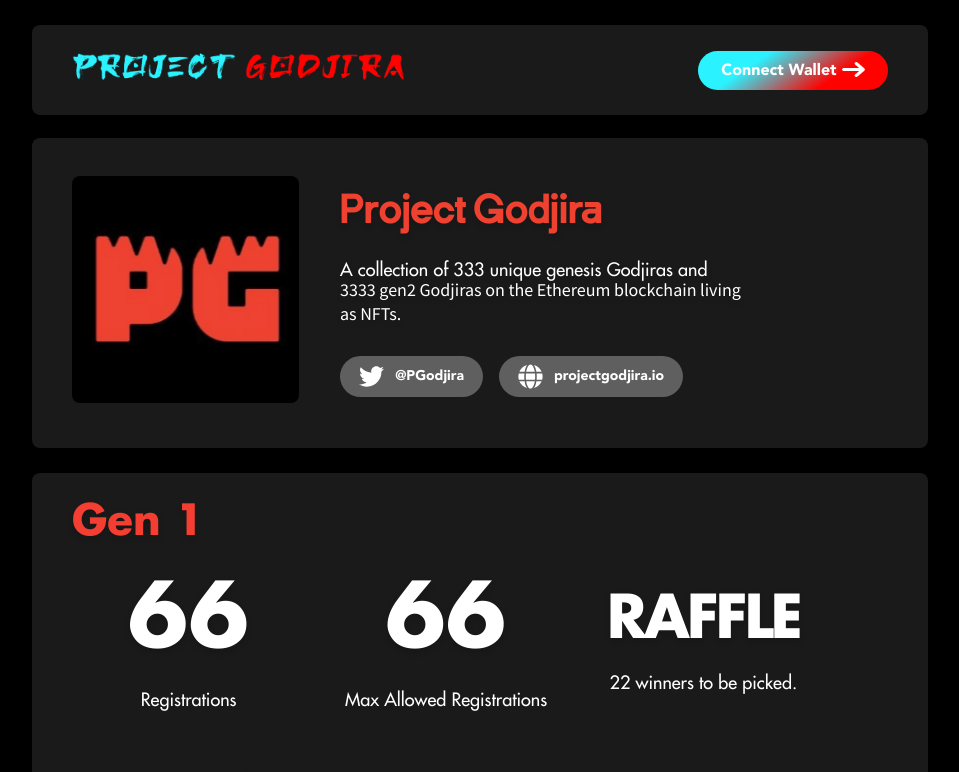
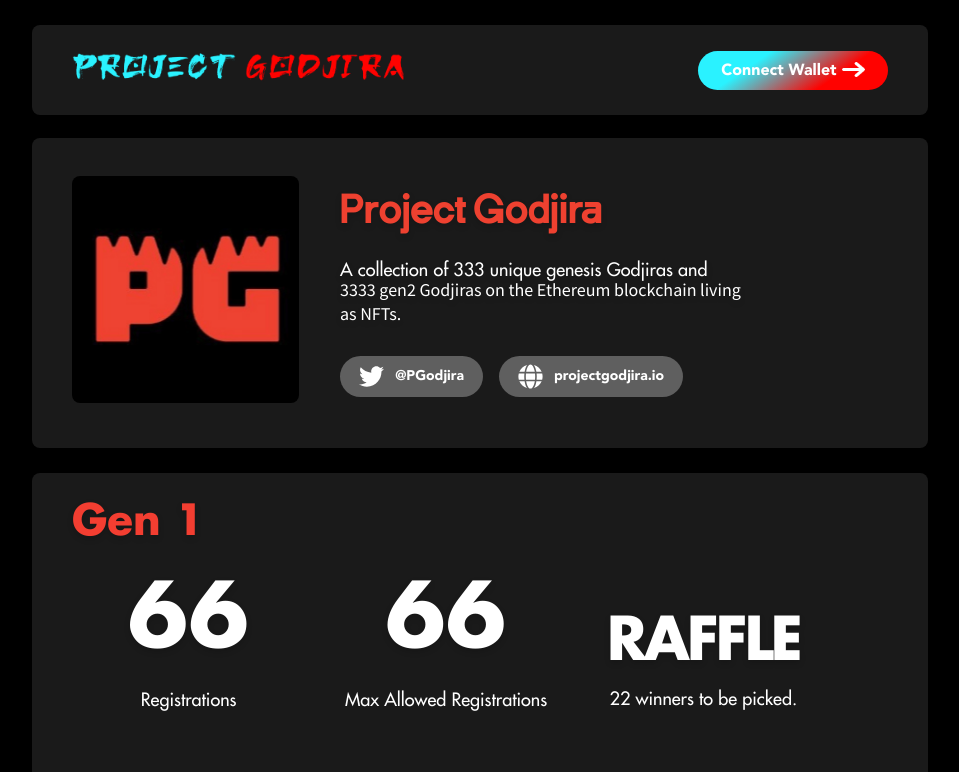
Before and after one commit to ascinate/8080-registration, a React (Create React App) app: page / in a window 1280 px wide. Shown: the top 772 px of the page, without its empty margins (160-1119 px from the left). Built offline with nearby package versions, Linux system fonts and the light colour scheme; a web font is replaced by a local one.

Commit message:
para style psotions

```diff
--- a/src/App.css
+++ b/src/App.css
@@ -829,6 +829,24 @@ backdrop-filter: blur(30px);
 }
 .first-cum-st1{
   display: none;
+  position: relative;
+}
+.first-cum-st1 p{
+  position:relative;
+  bottom: 0;
+  left: 0;
+  right: 0;
+  text-align: center;
+}
+.rafel-text{
+  position: relative;
+}
+.rafel-text h5{
+  position:absolute;
+  bottom: -38px;
+  left: 0;
+  right: 0;
+  text-align: center;
 }
 .new-show-socal-div .first-cum-st1{
   display: block;
```
Also changed, not shown: 1 other file (tests, documents, lock files or other folders).
